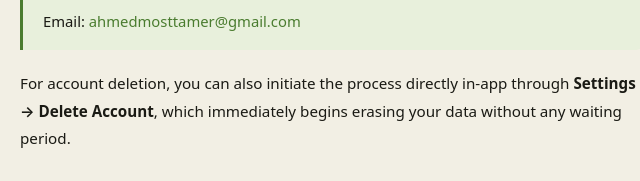
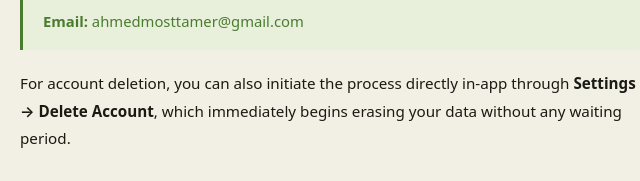
Before and after one commit to ahmadmotamer/treelinker-website, a plain HTML site: page privacy.html in a window 1280 px wide. Shown: the part 7566-7747 px from the top of the page, 332-972 px from the left. Drawn offline with Linux system fonts and the light colour scheme.

Commit message:
changing design

```diff
--- a/privacy.html
+++ b/privacy.html
@@ -310,7 +310,7 @@
                   <li>Request a data export</li>
                   <li>Ask any privacy-related question</li>
                 </ul>
-                Email: <a href="mailto:ahmedmosttamer@gmail.com">ahmedmosttamer@gmail.com</a>
+                <strong style="color:var(--color-primary);">Email:</strong> <a href="mailto:ahmedmosttamer@gmail.com">ahmedmosttamer@gmail.com</a>
               </div>
               <p>For account deletion, you can also initiate the process directly in-app through <strong>Settings → Delete Account</strong>, which immediately begins erasing your data without any waiting period.</p>
             </section>
```
